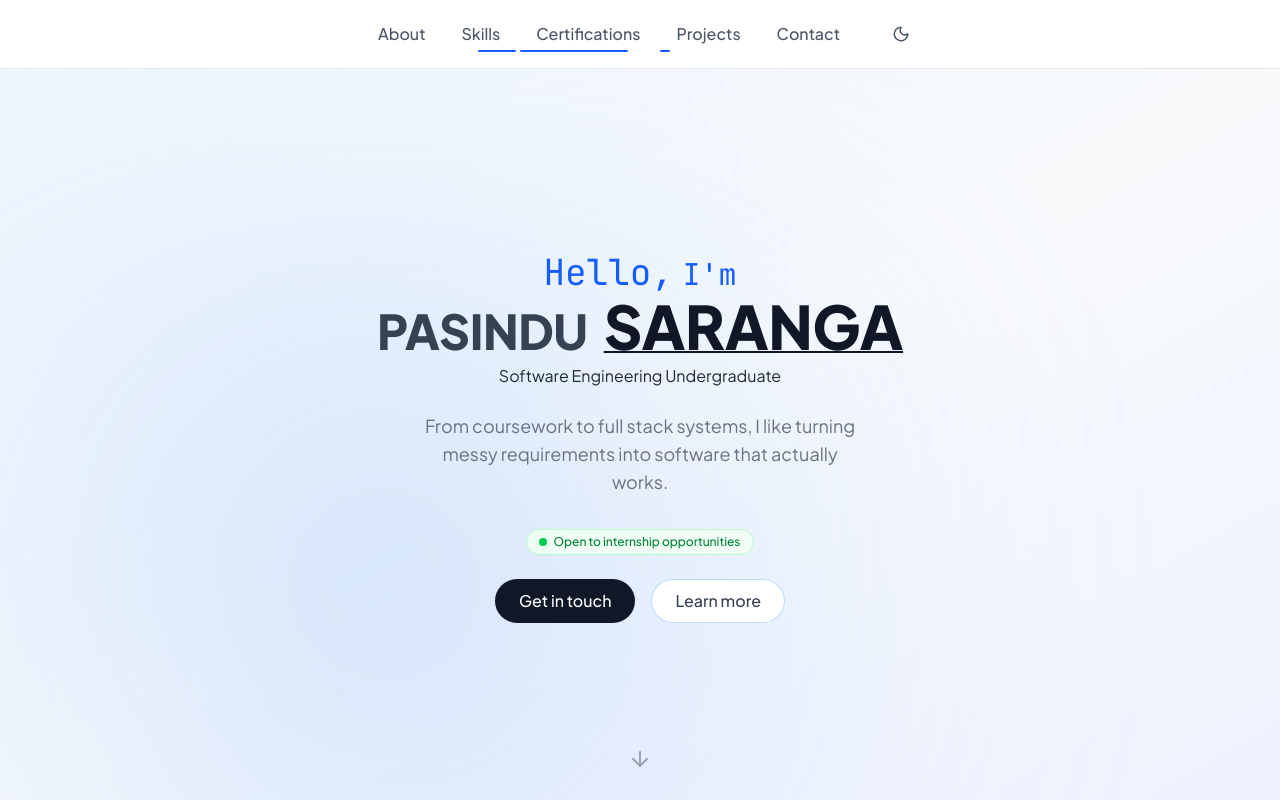
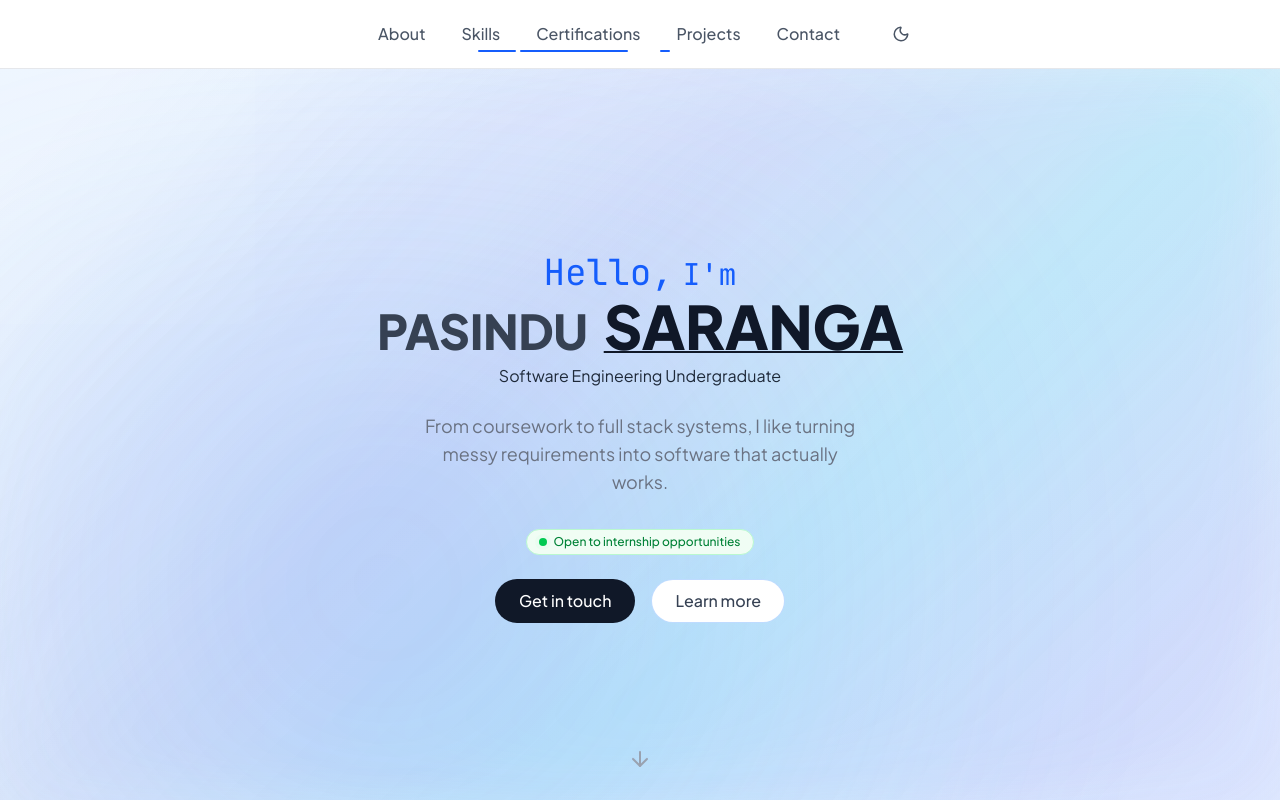
Before and after one commit to SAR4NGA/portfolio, a React (Vite) app: page / in a window 1280 px wide. Shown: the top 800 px of the page. Built offline with nearby package versions, Linux system fonts and the light colour scheme; a web font is replaced by a local one.

Commit message:
feat: add beam-drift keyframes and CSS beam classes with independent animation paths

```diff
--- a/src/index.css
+++ b/src/index.css
@@ -91,3 +91,43 @@ body,
 .animate-button-shine {
   animation: button-shine 5s ease-out infinite;
 }
+
+@keyframes beam-drift-a {
+  0%   { background-position: 0% 0%;    opacity: 1;    }
+  30%  { background-position: 100% 40%; opacity: 0.75; }
+  60%  { background-position: 40% 100%; opacity: 0.9;  }
+  100% { background-position: 0% 0%;    opacity: 1;    }
+}
+
+@keyframes beam-drift-b {
+  0%   { background-position: 100% 100%; opacity: 0.8; }
+  35%  { background-position: 0% 60%;    opacity: 1;   }
+  70%  { background-position: 70% 0%;    opacity: 0.7; }
+  100% { background-position: 100% 100%; opacity: 0.8; }
+}
+
+/* Light mode beams */
+.beam-light-sharp {
+  background: linear-gradient(135deg, transparent 15%, rgba(59,130,246,0.12) 32%, rgba(56,189,248,0.18) 44%, rgba(59,130,246,0.12) 56%, transparent 75%);
+  background-size: 200% 200%;
+  animation: beam-drift-a 8s ease-in-out infinite;
+}
+
+.beam-light-glow {
+  background: linear-gradient(135deg, transparent 20%, rgba(99,102,241,0.1) 35%, rgba(56,189,248,0.14) 46%, rgba(99,102,241,0.1) 57%, transparent 72%);
+  background-size: 200% 200%;
+  animation: beam-drift-b 14s ease-in-out infinite;
+}
+
+/* Dark mode beams */
+.beam-dark-sharp {
+  background: linear-gradient(135deg, transparent 25%, rgba(59,130,246,0.12) 38%, rgba(56,189,248,0.2) 45%, rgba(59,130,246,0.12) 52%, transparent 65%);
+  background-size: 200% 200%;
+  animation: beam-drift-a 8s ease-in-out infinite;
+}
+
+.beam-dark-glow {
+  background: linear-gradient(135deg, transparent 30%, rgba(59,130,246,0.08) 40%, rgba(56,189,248,0.12) 48%, rgba(59,130,246,0.08) 56%, transparent 65%);
+  background-size: 200% 200%;
+  animation: beam-drift-b 14s ease-in-out infinite;
+}
```
